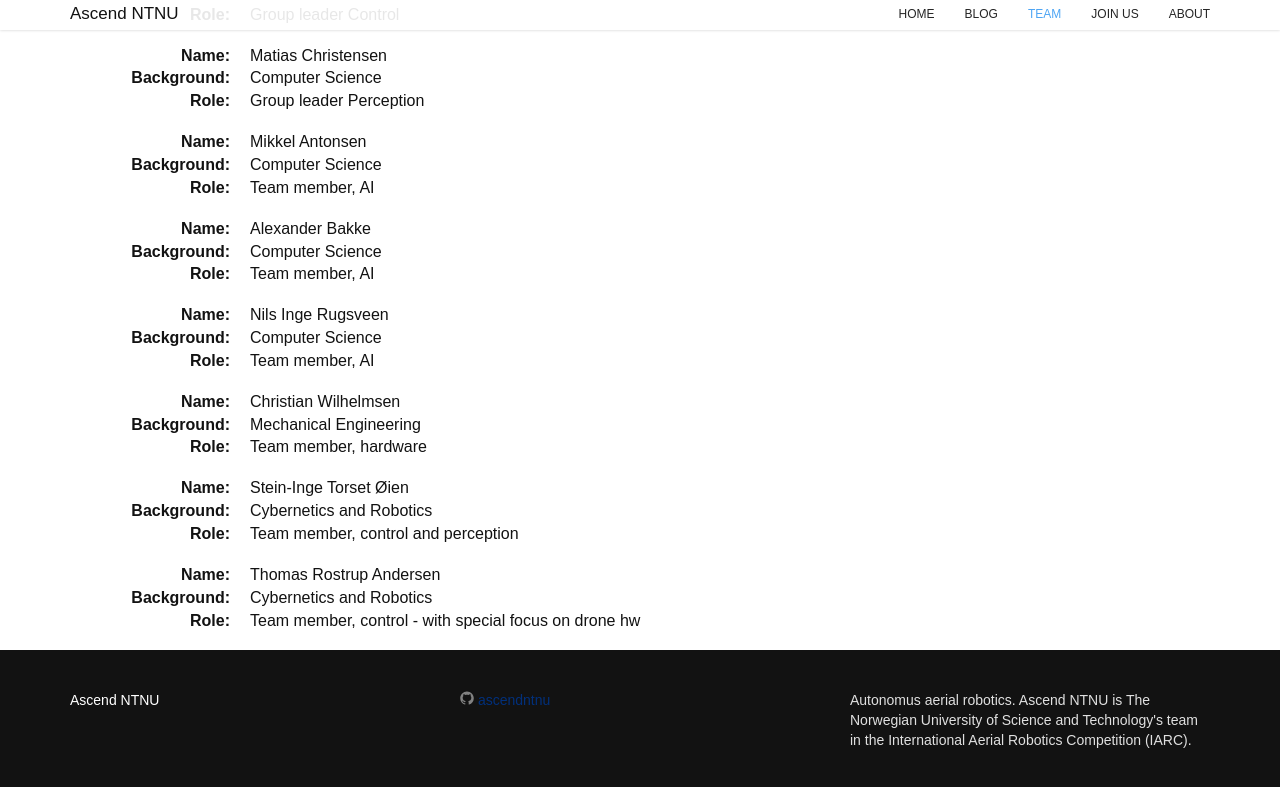
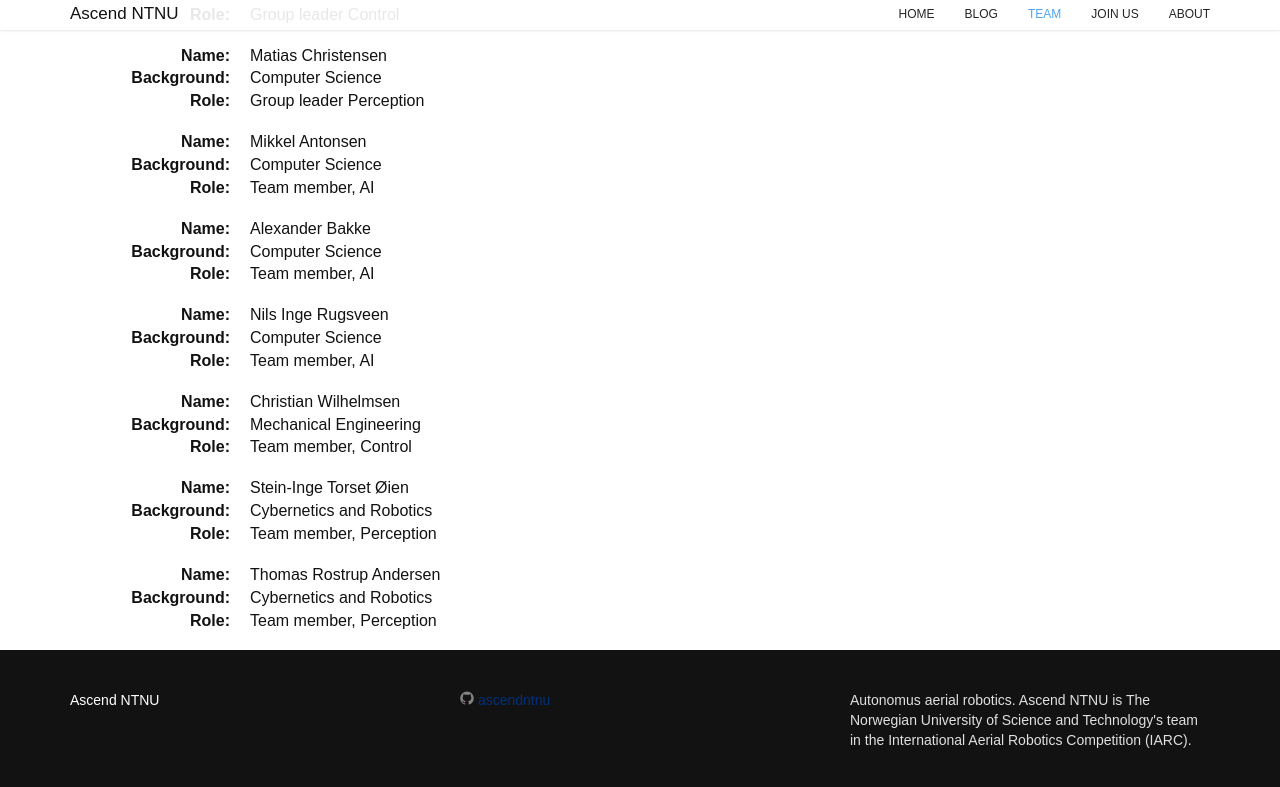
Before and after one commit to AscendNTNU/AscendNTNU.github.io, a Jekyll site: the page built from team.html, in a window 1280 px wide and 900 px high, scrolled down 598 px. Shown: the top 787 px of the window. Built offline with Jekyll 4.4.1, drawn with Linux system fonts in a browser that asks for light colours; some web fonts are replaced.

Commit message:
Text fixes

```diff
--- a/_data/members.yml
+++ b/_data/members.yml
@@ -40,13 +40,13 @@
 ##Team members Control##
 - name: Christian Wilhelmsen
   background: Mechanical Engineering
-  role: "Team member, hardware"
+  role: "Team member, Control"
 
 - name: Stein-Inge Torset Øien
   background: Cybernetics and Robotics
-  role: "Team member, control and perception"
+  role: "Team member, Perception"
 
 ##Team members Perception
 - name: Thomas Rostrup Andersen
   background: Cybernetics and Robotics
-  role: "Team member, control - with special focus on drone hw"
+  role: "Team member, Perception"
--- a/join.html
+++ b/join.html
@@ -89,7 +89,7 @@
 
 			<ul>
 				<li><strong>Slack: </strong> <a href="https://slack.com/">Slack</a> er en chatte-web-app for team. Med Slack får vi enkel, åpen og oversiktlig kommunikasjon - hvor alle får muligheten til å følge med og bidra på de områdene de ønsker. På grunn av Slack er det nesten ingen epost innad i teamet.</li>
-				<li><strong>Github: </strong>Vi har koden vår på <a href="https://github.com/">github</a>, og bruker git-arbeidsflyter når vi samarbeider. Noe av den ligger der allerede, se vår <a href="https://github.com/AscendNTNU">side på github</a>.</li>
+				<li><strong>Github: </strong>Vi har koden vår på <a href="https://github.com/">github</a>, og bruker git-arbeidsflyter når vi samarbeider.</li>
 				<li><strong>Producteev: </strong><a href="https://producteev.com/">Producteev</a> en slags to-do-app for lag. Vi bruker denne for å holde styr på hva som skjer og har skjedd, og hvem som holder i de ulike oppgavene som dukker opp.</li>
 				<li><strong>Wikihub: </strong>Vi bruker <a href="http://getwikihub.com/">wikihub</a> for å ta vare på og dele kompetansen vi har i organisasjonen. Slik lærer organisasjonen stadig mer, til tross for at medlemmer kommer og går.</li>
 				<li><strong>Google drive/docs/calendar: </strong>For enkelhets og samarbeidets skyld, deler vi all ikke-konfidensiell informasjon med hverandre ved hjelp av Google sine velkjente systemer.</li>
```
